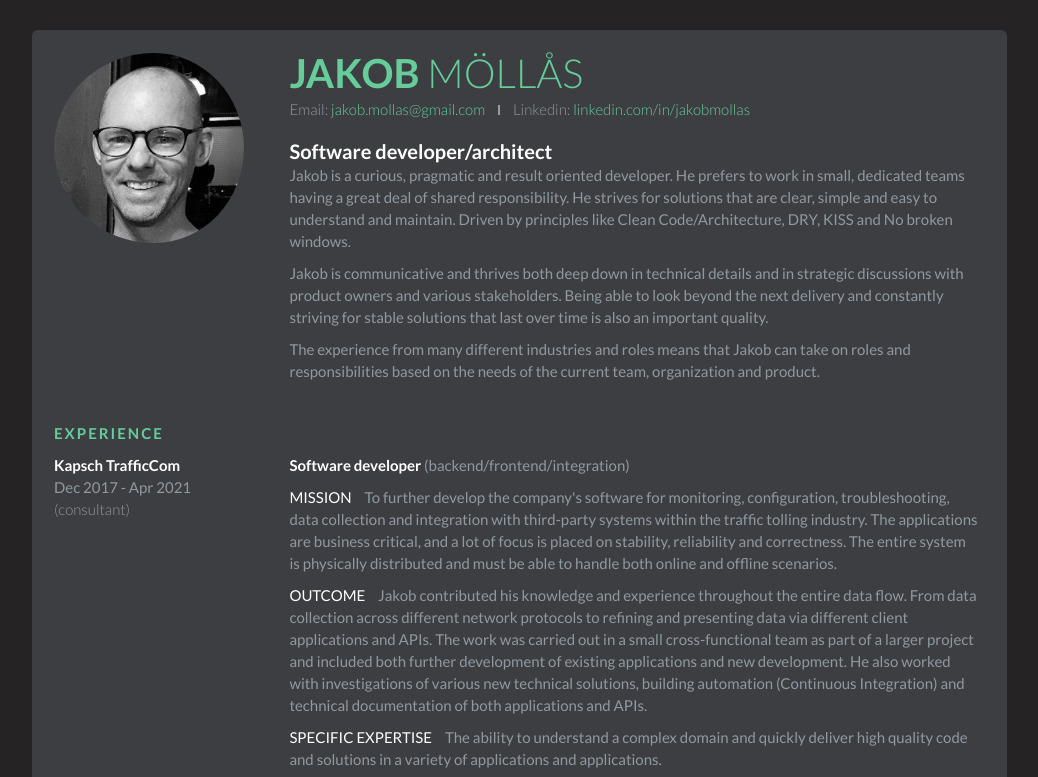
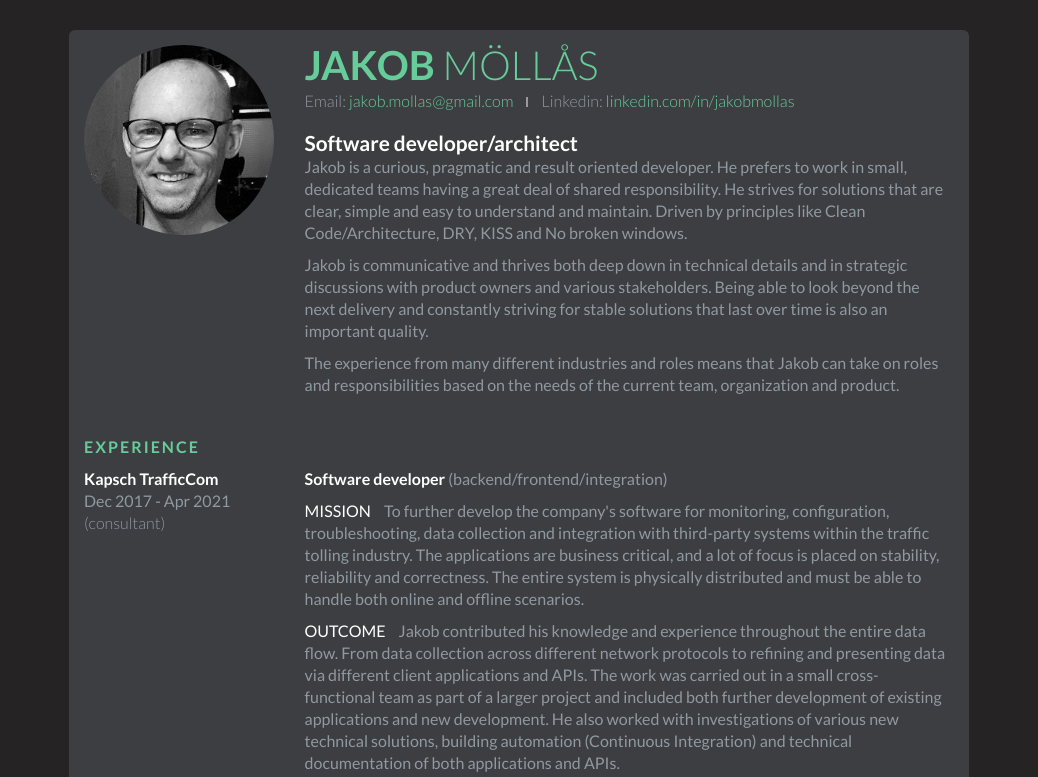
Before and after one commit to jakobmollas/cv, a plain HTML site: page index.html in a window 1280 px wide. Shown: the top 777 px of the page, without its empty margins (121-1159 px from the left). Drawn offline with Linux system fonts and the light colour scheme.

Commit message:
Adjust fonts, use rem instead of px

```diff
--- a/style.css
+++ b/style.css
@@ -2,6 +2,8 @@
   margin: 0;
   padding: 0;
   box-sizing: border-box;
+  font-family: "Lato", sans-serif;
+
 }
 html {
   height: 100%;
@@ -9,12 +11,10 @@ html {
 body {
   min-height: 100%;
   background: #252323;
-  font-family: "Lato", sans-serif;
-  font-size: 15px;
   line-height: 22px;
-  font-weight: 400;
   color: #9099a0;
-  padding-bottom: 2em;
+  padding-bottom: 15px;
+  font-size: 1rem;
 }
 a {
   text-decoration: none;
@@ -24,12 +24,12 @@ a:hover {
   text-decoration: underline;
 }
 .container {
-  max-width: 65em;
+  max-width: 900px;
   background: #3d3e42;
   margin: 0px auto 0px;
   border-radius: 6px;
-  padding: 1.5em;
-  margin-top: 2em;
+  padding: 15px;
+  margin-top: 30px;
 }
 .left, .right {
   vertical-align: top;
@@ -51,7 +51,7 @@ a:hover {
   border-radius: 50%;
 }
 .header .full-name {
-  font-size: 40px;
+  font-size: 2.5rem;
   line-height: 40px;
   text-transform: uppercase;
   color: #66cc99;
@@ -79,7 +79,7 @@ a:hover {
 .about .title {
   color: white;
   font-weight: bold;
-  font-size: 20px;
+  font-size: 1.3rem;
   display: inline-block;
 }
 .about .summary {
```
